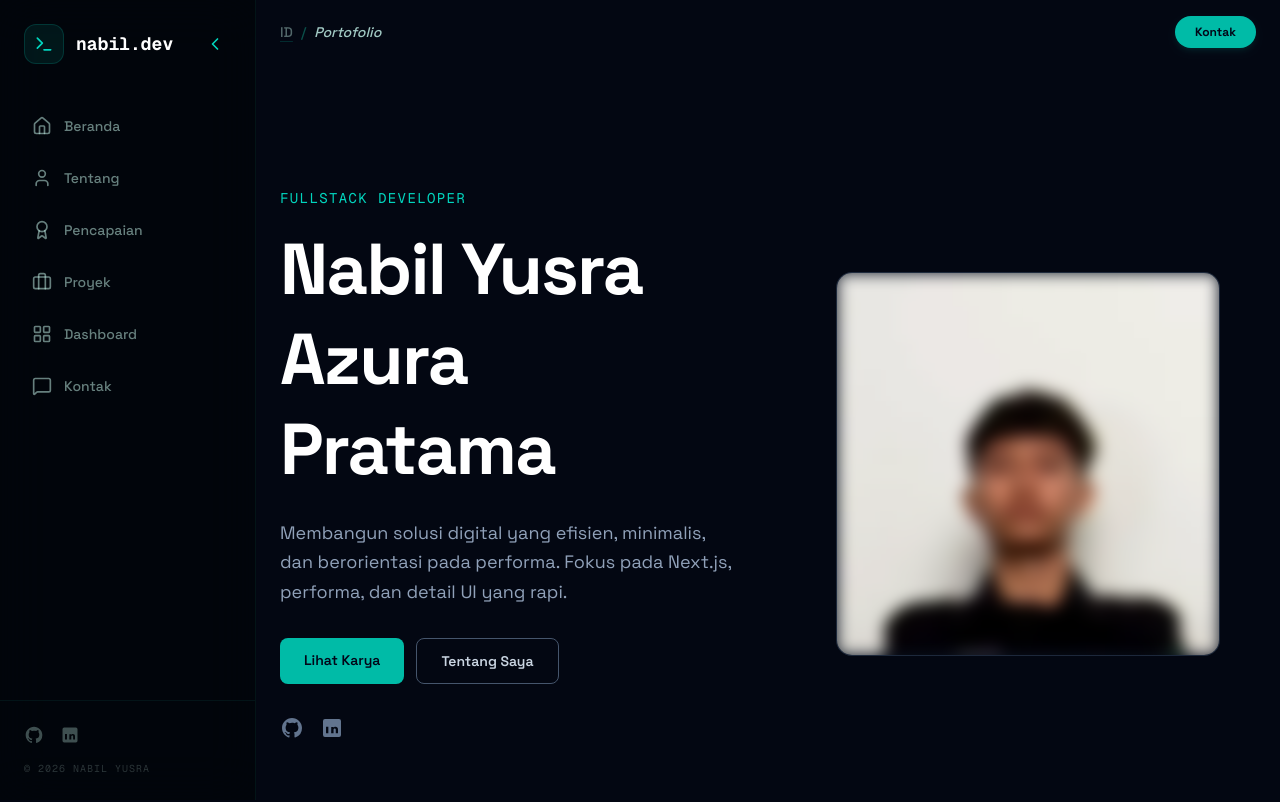
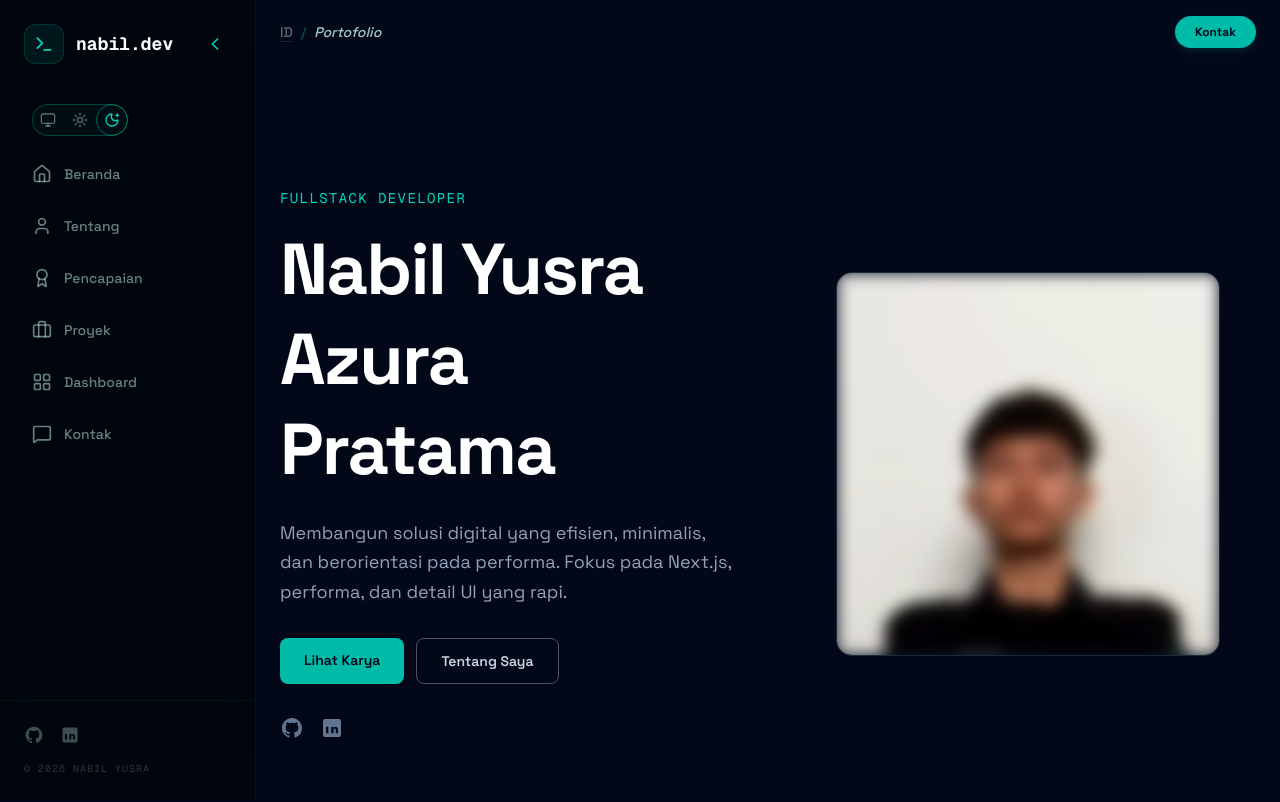
Before and after one commit to b1wwwwww/my-portofolio, a Next.js app: page / in a window 1280 px wide. Shown: the top 802 px of the page. Built offline with nearby package versions, Linux system fonts and the light colour scheme; no server answers.

Commit message:
feat: add theme switching functionality and update styles for dark mode support

```diff
--- a/package.json
+++ b/package.json
@@ -14,6 +14,7 @@
     "lucide-react": "^1.31.0",
     "motion": "^14.0.0",
     "next": "16.3.0",
+    "next-themes": "^0.4.6",
     "react": "19.2.8",
     "react-dom": "19.2.8",
     "tailwind-merge": "^3.6.0"
--- a/src/app/globals.css
+++ b/src/app/globals.css
@@ -1,18 +1,70 @@
 @import "tailwindcss";
 
-@theme {
-  --color-background: hsl(160 30% 2%);
-  --color-foreground: hsl(160 5% 95%);
-  --color-primary: hsl(168 80% 50%);
-  --color-accent: hsl(45 90% 50%);
-  --color-muted: hsl(160 10% 15%);
-
-  --font-sans: var(--font-sans);
-  --font-mono: var(--font-mono);
+:root {
+  --background: 222.2 84% 4.9%;
+  --foreground: 210 40% 98%;
+  --card: 222.2 84% 4.9%;
+  --card-foreground: 210 40% 98%;
+  --popover: 222.2 84% 4.9%;
+  --popover-foreground: 210 40% 98%;
+  --primary: 173 80% 40%;
+  --primary-foreground: 222.2 47.4% 11.2%;
+  --secondary: 217.2 32.6% 17.5%;
+  --secondary-foreground: 210 40% 98%;
+  --muted: 217.2 32.6% 17.5%;
+  --muted-foreground: 215 20.2% 65.1%;
+  --accent: 217.2 32.6% 17.5%;
+  --accent-foreground: 210 40% 98%;
+  --destructive: 0 62.8% 30.6%;
+  --destructive-foreground: 210 40% 98%;
+  --border: 217.2 32.6% 17.5%;
+  --input: 217.2 32.6% 17.5%;
+  --ring: 173 80% 40%;
+  --radius: 0.5rem;
 }
 
-:root {
-  --bg-color: #030712;
+html.light {
+  --background: 0 0% 100%;
+  --foreground: 222.2 84% 4.9%;
+  --card: 0 0% 100%;
+  --card-foreground: 222.2 84% 4.9%;
+  --popover: 0 0% 100%;
+  --popover-foreground: 222.2 84% 4.9%;
+  --primary: 173 80% 40%;
+  --primary-foreground: 0 0% 100%;
+  --secondary: 210 40% 96%;
+  --secondary-foreground: 222.2 84% 4.9%;
+  --muted: 210 40% 96%;
+  --muted-foreground: 215 20.2% 65.1%;
+  --accent: 173 80% 40%;
+  --accent-foreground: 0 0% 100%;
+  --destructive: 0 62.8% 30.6%;
+  --destructive-foreground: 0 0% 100%;
+  --border: 214.3 31.8% 91.4%;
+  --input: 214.3 31.8% 91.4%;
+  --ring: 173 80% 40%;
+}
+
+.dark {
+  --background: 222.2 84% 4.9%;
+  --foreground: 210 40% 98%;
+  --card: 222.2 84% 4.9%;
+  --card-foreground: 210 40% 98%;
+  --popover: 222.2 84% 4.9%;
+  --popover-foreground: 210 40% 98%;
+  --primary: 173 80% 40%;
+  --primary-foreground: 222.2 47.4% 11.2%;
+  --secondary: 217.2 32.6% 17.5%;
+  --secondary-foreground: 210 40% 98%;
+  --muted: 217.2 32.6% 17.5%;
+  --muted-foreground: 215 20.2% 65.1%;
+  --accent: 217.2 32.6% 17.5%;
+  --accent-foreground: 210 40% 98%;
+  --destructive: 0 62.8% 30.6%;
+  --destructive-foreground: 210 40% 98%;
+  --border: 217.2 32.6% 17.5%;
+  --input: 217.2 32.6% 17.5%;
+  --ring: 173 80% 40%;
 }
 
 html {
@@ -20,7 +72,7 @@ html {
 }
 
 body {
-  background-color: var(--bg-color);
-  color: #f8fafc;
+  background-color: hsl(var(--background));
+  color: hsl(var(--foreground));
   font-family: var(--font-sans), sans-serif;
 }
--- a/src/app/layout.tsx
+++ b/src/app/layout.tsx
@@ -1,5 +1,6 @@
 import type { Metadata } from "next";
 import { Space_Grotesk, Geist_Mono } from "next/font/google";
+import { ThemeProvider } from "next-themes";
 import { LayoutProvider } from "@/context/LayoutContext";
 import Sidebar from "@/components/layout/Sidebar";
 import MainWrapper from "@/components/layout/MainWrapper";
@@ -16,13 +17,15 @@ export const metadata: Metadata = {
 export default function RootLayout({ children }: Readonly<{ children: React.ReactNode }>) {
   return (
     <html lang="id" suppressHydrationWarning>
-      <body className={`${spaceGrotesk.variable} ${geistMono.variable} font-sans antialiased bg-[#030712] text-slate-100`} suppressHydrationWarning>
+      <body className={`${spaceGrotesk.variable} ${geistMono.variable} font-sans antialiased bg-slate-950 dark:bg-slate-950 text-slate-100 dark:text-slate-100`} suppressHydrationWarning>
+        <ThemeProvider attribute="class" defaultTheme="dark" enableSystem storageKey="theme-mode">
           <LayoutProvider>
             <Sidebar />
             <MainWrapper>
               {children}
             </MainWrapper>
           </LayoutProvider>
+        </ThemeProvider>
       </body>
     </html>
   );
--- a/src/components/ContributionSkylineWrapper.tsx
+++ b/src/components/ContributionSkylineWrapper.tsx
@@ -1,22 +1,38 @@
 "use client"
 
+import { useTheme } from "next-themes";
+import { useEffect, useState } from "react";
 import ContributionSkyline from "@/components/ui/contribution-skyline";
 
 export function ContributionSkylineWrapper({ data }: { data: { date: string; count: number }[] }) {
+  const { theme } = useTheme();
+  const [mounted, setMounted] = useState(false);
+
+  useEffect(() => {
+    setMounted(true);
+  }, []);
+
+  // Dark mode palette - Charcoal/Dark Slate untuk kotak no-contribute
+  const palette = {
+    light: ["#2387ew", "#9be9a8", "#40c463", "#30a14e", "#216e39"],
+    dark: ["#9be9a8", "#0d6d38", "#40c463", "#30a14e", "#216e39"],
+  };
+
+  if (!mounted) {
+    return <div className="w-full h-96 bg-slate-900/50 rounded-lg animate-pulse" />;
+  }
+
   return (
-    <div className="w-full">
+    <div className="w-full p-6 rounded-2xl bg-slate-50/50 dark:bg-slate-950/50 backdrop-blur-sm border border-slate-200 dark:border-slate-800 transition-all duration-300">
       <ContributionSkyline
         data={data}
-        palette={{
-          light: ["#c6e48b", "#7bc96f", "#239a3b", "#196127"],
-          dark: ["#0e4429", "#006d32", "#26a641", "#39d353"],
-        }}
+        palette={palette}
         unit="contribution"
         unitPlural="contributions"
         showStats={true}
         showLegend={true}
         showToggle={true}
-        defaultView="3d"
+        defaultView={theme === "light" ? "2d" : "3d"}
         className="border-0 bg-transparent p-0 sm:p-0"
         title={null}
       />
--- a/src/components/layout/MainWrapper.tsx
+++ b/src/components/layout/MainWrapper.tsx
@@ -3,6 +3,6 @@
 import { useLayout } from "@/context/LayoutContext";
 
 export default function MainWrapper({ children }: { children: React.ReactNode }) {
-  const { mode } = useLayout();
-  return <div className={`${mode === "side" ? "lg:pl-64" : ""} min-h-screen flex flex-col transition-all duration-300`}>{children}</div>;
+  const { mode, isExpanded } = useLayout();
+  return <div className={`${mode === "side" ? (isExpanded ? "lg:pl-64" : "lg:pl-20") : ""} min-h-screen flex flex-col transition-all duration-300`}>{children}</div>;
 }
--- a/src/components/layout/Sidebar.tsx
+++ b/src/components/layout/Sidebar.tsx
@@ -4,6 +4,7 @@ import { Home, User, Briefcase, LayoutGrid, Award, MessageSquare, Terminal, Chev
 import Link from "next/link";
 import { useState, useLayoutEffect } from "react";
 import { useLayout } from "@/context/LayoutContext";
+import { ThemeSwitcher } from "@/components/ui/theme-switcher";
 
 const MENU_ITEMS = [
   { icon: Home, label: "Beranda", href: "#home" },
@@ -15,9 +16,8 @@ const MENU_ITEMS = [
 ];
 
 export default function Sidebar() {
-  const { mode } = useLayout();
+  const { mode, isExpanded, toggleExpanded } = useLayout();
   const [hydrated, setHydrated] = useState(false);
-  const [isExpanded, setIsExpanded] = useState(true);
 
   useLayoutEffect(() => {
     setHydrated(true);
@@ -44,7 +44,7 @@ export default function Sidebar() {
           </Link>
         )}
         <button
-          onClick={() => setIsExpanded(!isExpanded)}
+          onClick={() => toggleExpanded()}
           className="p-1.5 rounded-lg text-teal-400 hover:bg-teal-500/10 transition-all"
           title={isExpanded ? "Collapse" : "Expand"}
         >
@@ -53,6 +53,9 @@ export default function Sidebar() {
       </div>
 
       <nav className="flex-1 px-4 space-y-2 py-4">
+        <div className={`mb-4 flex ${isExpanded ? "justify-start px-4" : "justify-center"}`}>
+          <ThemeSwitcher />
+        </div>
         {MENU_ITEMS.map((item) => (
           <a
             key={item.href}
--- /dev/null
+++ b/src/components/ui/theme-switcher.tsx
@@ -0,0 +1,99 @@
+"use client";
+
+import { MonitorIcon, MoonStarIcon, SunIcon } from "lucide-react";
+import { motion } from "motion/react";
+import { useTheme } from "next-themes";
+import type { JSX } from "react";
+import React, { useEffect, useState } from "react";
+
+import { cn } from "@/lib/utils";
+
+function ThemeOption({
+  icon,
+  value,
+  isActive,
+  onClick,
+}: {
+  icon: JSX.Element;
+  value: string;
+  isActive?: boolean;
+  onClick: (value: string) => void;
+}) {
+  return (
+    <button
+      className={cn(
+        "relative flex size-8 cursor-pointer items-center justify-center rounded-full transition-all [&_svg]:size-4",
+        isActive
+          ? "text-teal-400 dark:text-teal-300"
+          : "text-teal-100/40 hover:text-teal-300 dark:text-teal-100/30 dark:hover:text-teal-400"
+      )}
+      role="radio"
+      aria-checked={isActive}
+      aria-label={`Switch to ${value} theme`}
+      onClick={() => onClick(value)}
+      type="button"
+    >
+      {icon}
+
+      {isActive && (
+        <motion.div
+          layoutId="theme-option"
+          transition={{ type: "spring", bounce: 0.3, duration: 0.6 }}
+          className="absolute inset-0 rounded-full border border-teal-500/50 dark:border-teal-400/50"
+        />
+      )}
+    </button>
+  );
+}
+
+const THEME_OPTIONS = [
+  {
+    icon: <MonitorIcon />,
+    value: "system",
+  },
+  {
+    icon: <SunIcon />,
+    value: "light",
+  },
+  {
+    icon: <MoonStarIcon />,
+    value: "dark",
+  },
+];
+
+function ThemeSwitcher() {
+  const { theme, setTheme } = useTheme();
+
+  const [isMounted, setIsMounted] = useState(false);
+
+  useEffect(() => {
+    setIsMounted(true);
+  }, []);
+
+  if (!isMounted) {
+    return <div className="flex h-8 w-24" />;
+  }
+
+  return (
+    <motion.div
+      key={String(isMounted)}
+      initial={{ opacity: 0 }}
+      animate={{ opacity: 1 }}
+      transition={{ duration: 0.3 }}
+      className="inline-flex items-center overflow-hidden rounded-full bg-teal-950/20 ring-1 ring-teal-500/30 ring-inset dark:bg-teal-900/20 dark:ring-teal-500/40"
+      role="radiogroup"
+    >
+      {THEME_OPTIONS.map((option) => (
+        <ThemeOption
+          key={option.value}
+          icon={option.icon}
+          value={option.value}
+          isActive={theme === option.value}
+          onClick={setTheme}
+        />
+      ))}
+    </motion.div>
+  );
+}
+
+export { ThemeSwitcher };
```
Also changed, not shown: src/components/ui/contribution-skyline.tsx (+12 -12 lines), 1 other file (tests, documents, lock files or other folders). Lines whose indentation alone changed are shown as unchanged.
